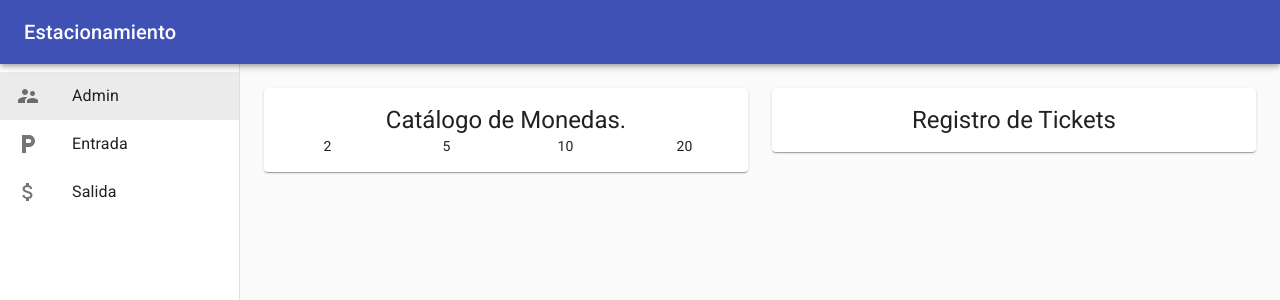
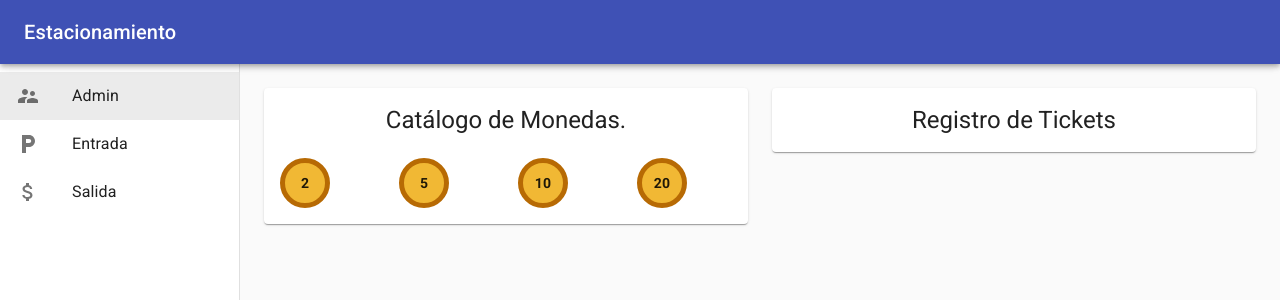
Before and after one commit to ErickGomez98/react-estacionamiento, a React (Create React App) app: page /admin in a window 1280 px wide. Shown: the top 300 px of the page. Built offline with nearby package versions, Linux system fonts and the light colour scheme.

Commit message:
Se agregaron estilos a la moneda.

```diff
--- a/src/Pages/AdminPage.tsx
+++ b/src/Pages/AdminPage.tsx
@@ -3,7 +3,7 @@ import { makeStyles, createStyles, Theme } from '@material-ui/core/styles';
 import Paper from '@material-ui/core/Paper';
 import Grid from '@material-ui/core/Grid';
 import Typography from '@material-ui/core/Typography';
-import Moneda from '../components/Moneda';
+import Moneda from '../components/Moneda/Moneda';
 import { useSelector, useDispatch } from 'react-redux';
 import { IAllState } from '../Util/Types/Types-Interfaces';
 import { IMonedasAction } from '../Redux/Reducers/Monedas';
@@ -38,7 +38,7 @@ const AdminPage: React.FC<Props> = () => {
                     <Typography variant="h5" component="h3">
                         Catálogo de Monedas.
                     </Typography>
-                    <Grid container spacing={3}>
+                    <Grid container spacing={3} style={{ marginTop: '10px' }}>
                         <Grid item sm={3} xs={6}>
                             <Moneda denominacion={2} active={Monedas.moneda2} clickEv={() => { dispatchMonedas({ type: 'CambiarMonedasActivas', payload: { moneda2: !Monedas.moneda2 } }) }} />
                         </Grid>
--- a/src/Redux/Reducers/Monedas/index.ts
+++ b/src/Redux/Reducers/Monedas/index.ts
@@ -13,10 +13,10 @@ export interface IMonedasAction {
 }
 
 export const initialMainState: IAllState['Monedas'] = {
-    moneda2: false,
-    moneda5: false,
-    moneda10: false,
-    moneda20: false,
+    moneda2: true,
+    moneda5: true,
+    moneda10: true,
+    moneda20: true,
 };
 
 
--- a/src/components/Moneda.tsx
+++ b/src/components/Moneda/Moneda.tsx
@@ -9,7 +9,7 @@ interface Props {
 
 const Moneda: React.FC<Props> = (props) => {
     return (
-        <div onClick={props.clickEv} className={'moneda' + (props.active ? ' active' : '')}>
+        <div onClick={props.clickEv} className={'Moneda' + (props.active ? ' Active' : '')}>
             {props.denominacion}
         </div>
     );
--- /dev/null
+++ b/src/components/Moneda/styles.scss
@@ -0,0 +1,25 @@
+$monedaBorderColor: #B76A04;
+$monedaInnerColor: #F1B834;
+
+.Moneda {
+    width: 50px;
+    height: 50px;
+    text-align: center;
+    border: 5px solid $monedaBorderColor;
+    border-radius: 50%;
+    vertical-align: middle;
+    transition: all .3s;
+    line-height: 40px;
+    font-weight: 700;
+    background: $monedaInnerColor;
+    cursor: pointer;
+    opacity: 0.2;
+
+    &.Active {
+        opacity: 1;
+    }
+
+    &:hover {
+        box-shadow: 2px 2px 2px 2px #ADADAD;
+    }
+}
--- a/src/styles.scss
+++ b/src/styles.scss
@@ -1,3 +1 @@
-.Main {
-    font-size: 20px;
-}
+@import './components/Moneda/styles';
```
